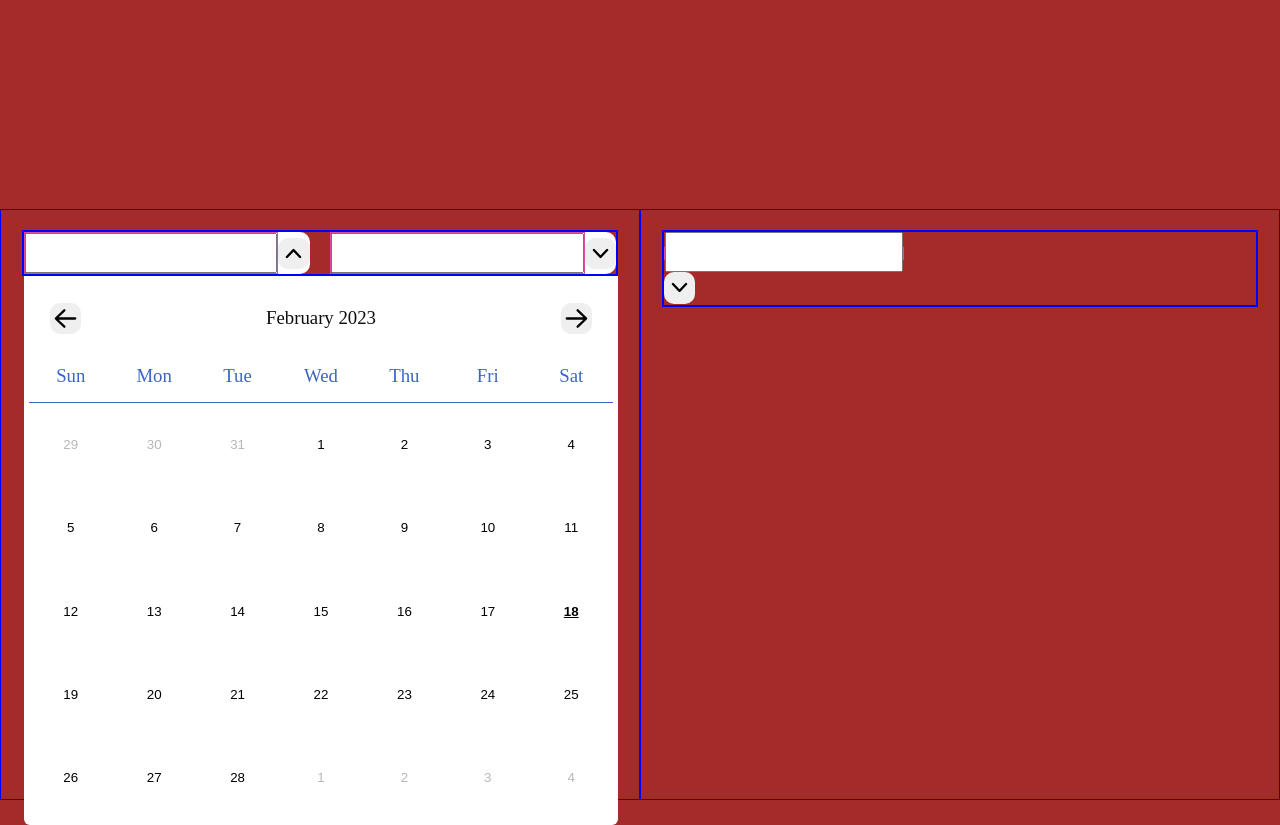
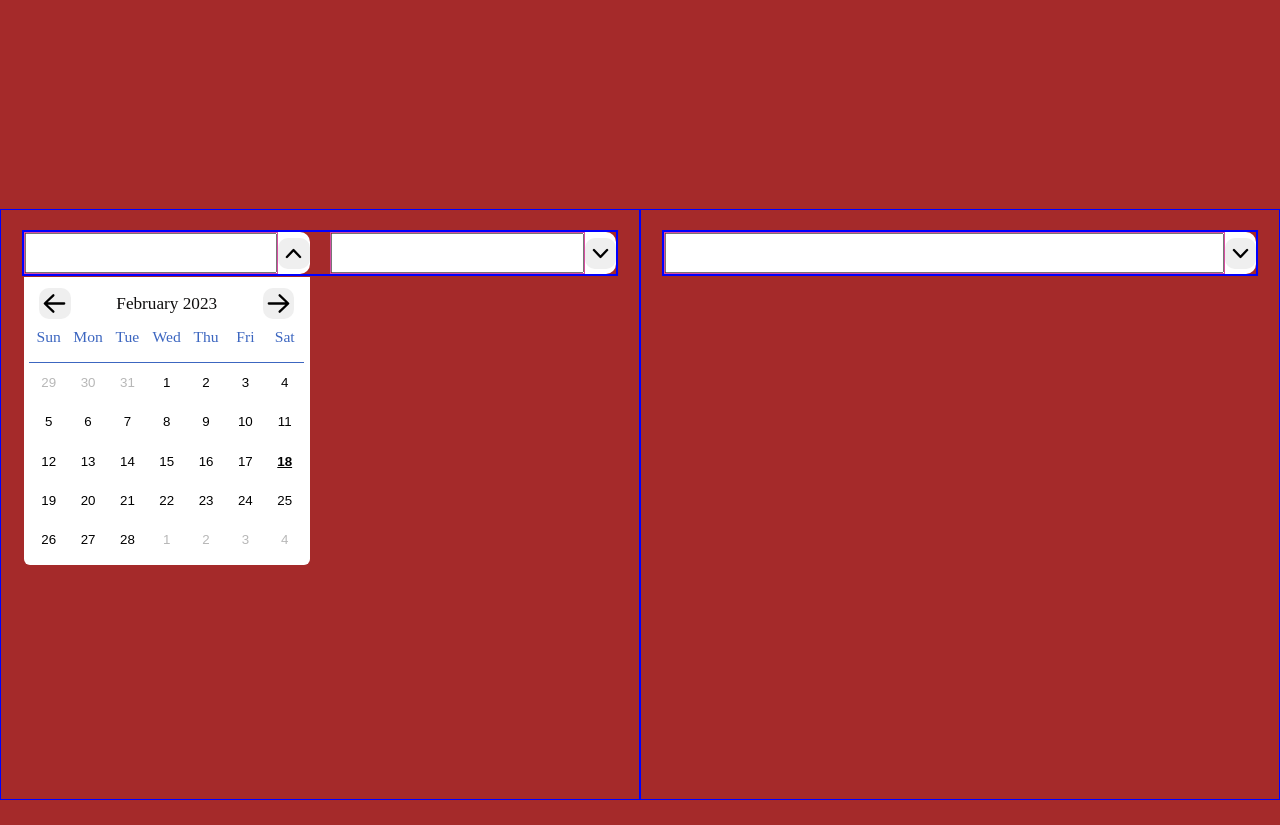
Before and after one commit to Sinamon-maker/datapicker, a plain HTML site: page index.html in a window 1280 px wide. Both pictures are taken after a click on the button 293 px from the left and 253 px from the top of the page. After the commit the page ends 800 px from the top, so only its background shows below. Drawn offline with Linux system fonts and the light colour scheme.

Commit message:
query container added

```diff
--- a/index.html
+++ b/index.html
@@ -10,6 +10,7 @@
     <link rel="stylesheet" href="styles/calendarMonth.css" />
     <link rel="stylesheet" href="styles/calendarWeeks.css" />
     <title>Calendar</title>
+    <script src="https://cdn.jsdelivr.net/npm/container-query-polyfill@1/dist/container-query-polyfill.modern.js"></script>
     <script src="./script/script.js" type="module"></script>
   </head>
   <body>
--- a/script/script.js
+++ b/script/script.js
@@ -20,7 +20,6 @@ class Calendar {
   }
 
   set sibling(val) {
-    console.log("siblingVal", val);
     this._sibling = val;
   }
 
@@ -29,7 +28,6 @@ class Calendar {
   }
 
   set index(valu) {
-    console.log("indexVal", valu);
     this._index = valu;
   }
   get index() {
@@ -68,6 +66,13 @@ class Calendar {
     return this.selector;
   }
 
+  setMainContent() {
+    const clickMonth = this.handleClickMonthForth.bind(this);
+    const clickDay = this.handleClickDay.bind(this);
+
+    this.layoutBuilder.createMainContent(this.selector, clickMonth, clickDay);
+  }
+
   setLayout() {
     this.layoutBuilder.setLayout(
       this.selector,
@@ -89,10 +94,7 @@ class Calendar {
   }
 
   createCalendar() {
-    const clickMonth = this.handleClickMonthForth.bind(this);
-    const clickDay = this.handleClickDay.bind(this);
-
-    this.layoutBuilder.createMainContent(this.selector, clickMonth, clickDay);
+    this.setMainContent();
 
     this.formFirstArrayMonth();
 
@@ -107,7 +109,7 @@ class Calendar {
     const list = this.receiveMonthArray();
 
     const newData = list[ind].data;
-    console.log("104 script", this._data, newData, ind, this._index);
+
     if (!this.sibling) {
       if (this._data[0] === newData) {
         this._data[0] = "";
@@ -141,10 +143,9 @@ class Calendar {
   }
 
   handleClickInput() {
-    const styles = ["input-btn__first-opened", "input-btn__second-opened"];
+    const styles = ["input-btn__opened"];
     const owner = document.querySelector(`${this.selector}`);
     const el = document.querySelector(`${this.selector} button`);
-    console.log("click input");
     if (this.opened === "closed") {
       owner.classList.add("form-calendar__container-opened");
 
@@ -160,19 +161,15 @@ class Calendar {
 
 const dataPicker = (selector, opt) => {
   const calendar = new Calendar(selector, new MonthArray(), layoutBuilder, opt);
-  pickers.addPicker(calendar);
-  calendar.createCalendar();
-  return calendar;
+  try {
+    pickers.addPicker(calendar);
+    calendar.createCalendar();
+    return calendar;
+  } catch (error) {
+    console.log(error);
+  }
 };
 
 dataPicker(".form-calendar__input-wrapper1", { id: "567ifmgb" });
 dataPicker(".form-calendar__input-wrapper2", { id: "567ifmgb" });
-
-const calendar2 = new Calendar(
-  ".form-calendar__input-wrapper3",
-  new MonthArray(),
-  layoutBuilder,
-  { id: "567ifmgb" }
-);
-
-calendar2.createCalendar();
+dataPicker(".form-calendar__input-wrapper3", { id: "567ifmg" });
--- a/styles/calendar.css
+++ b/styles/calendar.css
@@ -32,7 +32,9 @@
 }
 
 .form-calendar__input-wrapper1,
-.form-calendar__input-wrapper2 {
+.form-calendar__input-wrapper2,
+.form-calendar__input-wrapper3 {
+  position: relative;
   flex-grow: 1;
   display: flex;
   background-color: white;
@@ -46,6 +48,7 @@
 }
 
 .form-calendar__data {
+  /*input*/
   color: black;
   min-width: 0.1rem;
   width: 100%;
@@ -66,10 +69,7 @@
   background-size: contain;
 }
 
-.input-btn__second-opened {
-  background-image: url("../images/chevronUp.svg");
-}
-.input-btn__first-opened {
+.input-btn__opened {
   background-image: url("../images/chevronUp.svg");
 }
 
--- a/styles/calendarContent.css
+++ b/styles/calendarContent.css
@@ -3,6 +3,7 @@
   top: 45px;
   display: flex;
   flex-wrap: wrap;
+  min-width: 200px;
   width: 100%;
   background-color: white;
   max-height: 0;
@@ -11,9 +12,10 @@
   z-index: 100;
   transition: all 0.3s ease-out;
   padding: 0.5rem;
-
+  container-type: inline-size;
   border-bottom-left-radius: 6px;
   border-bottom-right-radius: 6px;
+  font-size: 1.5rem;
 }
 
 .calendar__days-content {
@@ -57,3 +59,9 @@
   border-top-right-radius: 0;
   border-bottom-right-radius: 0;
 }
+
+@container (min-width: 340px) {
+}
+
+@container (min-width: 400px) {
+}
--- a/styles/calendarMonth.css
+++ b/styles/calendarMonth.css
@@ -1,7 +1,7 @@
 .calendar__month-content {
   width: 100%;
   display: flex;
-  padding: 2rem;
+  padding: 0.5rem 1rem;
   align-items: center;
   color: rgb(15, 14, 14);
   background-color: white;
@@ -10,7 +10,7 @@
 .calendar__month-title {
   flex-grow: 1;
   text-align: center;
-  font-size: 1.2rem;
+  font-size: 1em;
   color: rgb(15, 14, 14);
 }
 
@@ -34,14 +34,29 @@
   background-size: contain;
 }
 
-@media screen and (min-width: 678px) {
+@container (min-width: 250px) {
   .calendar__month-title {
-    font-size: 1.4rem;
+    font-size: 1.1em;
   }
 }
 
-@media screen and (min-width: 1000px) {
+@container (min-width: 340px) {
+  .calendar__month-content {
+    padding: 1em 1em;
+  }
   .calendar__month-title {
-    font-size: 1.8rem;
+    font-size: 1.4em;
   }
 }
+
+@container (min-width: 678px) {
+  .calendar__month-title {
+    font-size: 1.6em;
+  }
+}
+
+@container (min-width: 1000px) {
+  .calendar__month-title {
+    font-size: 1.8em;
+  }
+}
--- a/styles/calendarWeeks.css
+++ b/styles/calendarWeeks.css
@@ -1,28 +1,43 @@
 .calendar__weeks-content {
   display: flex;
   width: 100%;
-  padding-bottom: 1.5rem;
-  padding-top: 1rem;
+  padding-bottom: 0.2em;
+  padding-top: 0.2em;
 
   background-color: white;
   border-bottom: 1px solid rgb(60, 102, 192);
 }
 .calendar__week-day {
-  font-size: 1.2rem;
+  font-size: 1em;
   width: 14.2857%;
-  height: 2rem;
+  height: 2em;
   text-align: center;
   color: rgb(60, 102, 192);
 }
 
-@media screen and (min-width: 678px) {
+@container (min-width: 340px) {
+  .calendar__weeks-content {
+  }
   .calendar__week-day {
-    font-size: 1.4rem;
+    font-size: 1.4em;
   }
 }
 
-@media screen and (min-width: 1000px) {
+@container (min-width: 400px) {
+  .calendar__weeks-content {
+  }
   .calendar__week-day {
-    font-size: 1.8rem;
   }
 }
+
+@container (min-width: 678px) {
+  .calendar__week-day {
+    font-size: 1.8em;
+  }
+}
+
+@container (min-width: 1000px) {
+  .calendar__week-day {
+    font-size: 1.8em;
+  }
+}
--- a/styles/default.css
+++ b/styles/default.css
@@ -1,6 +1,7 @@
 html {
   font-size: 65.2%;
 }
+
 * {
   box-sizing: border-box;
 }
```
